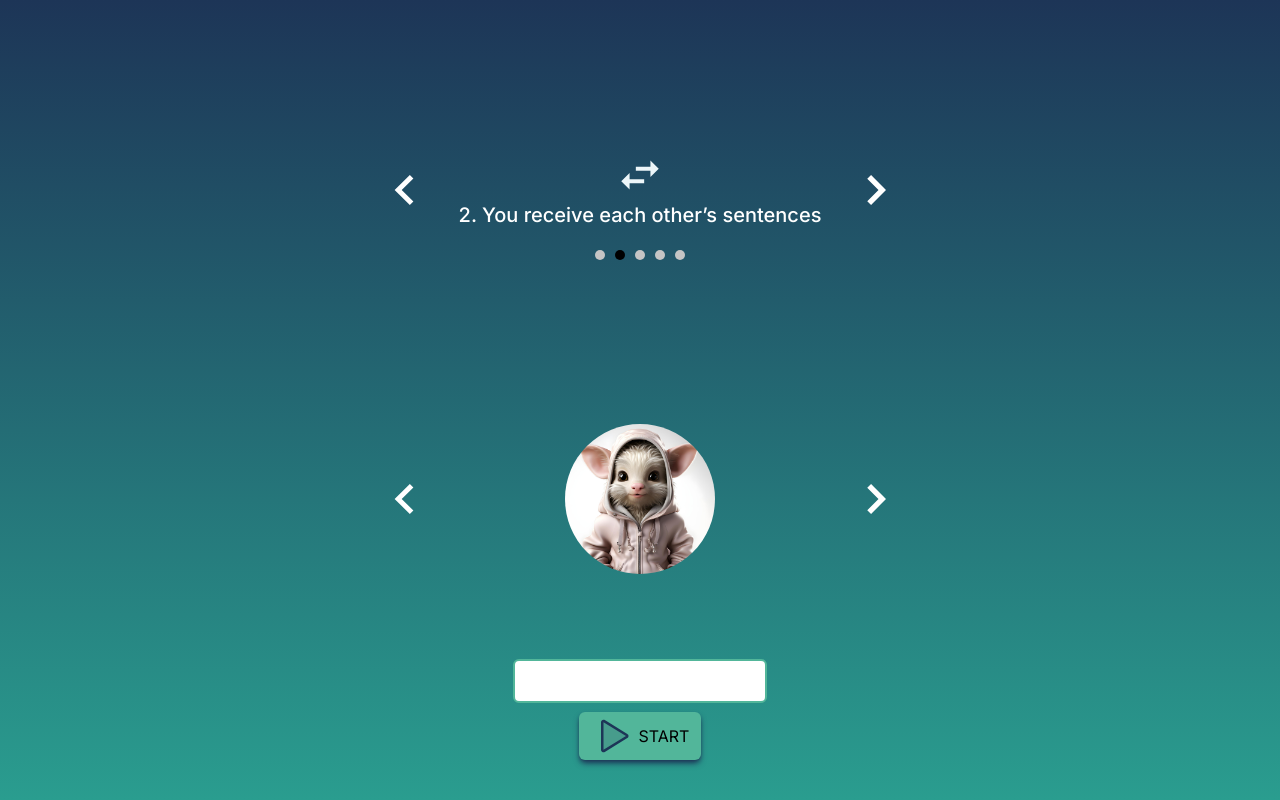
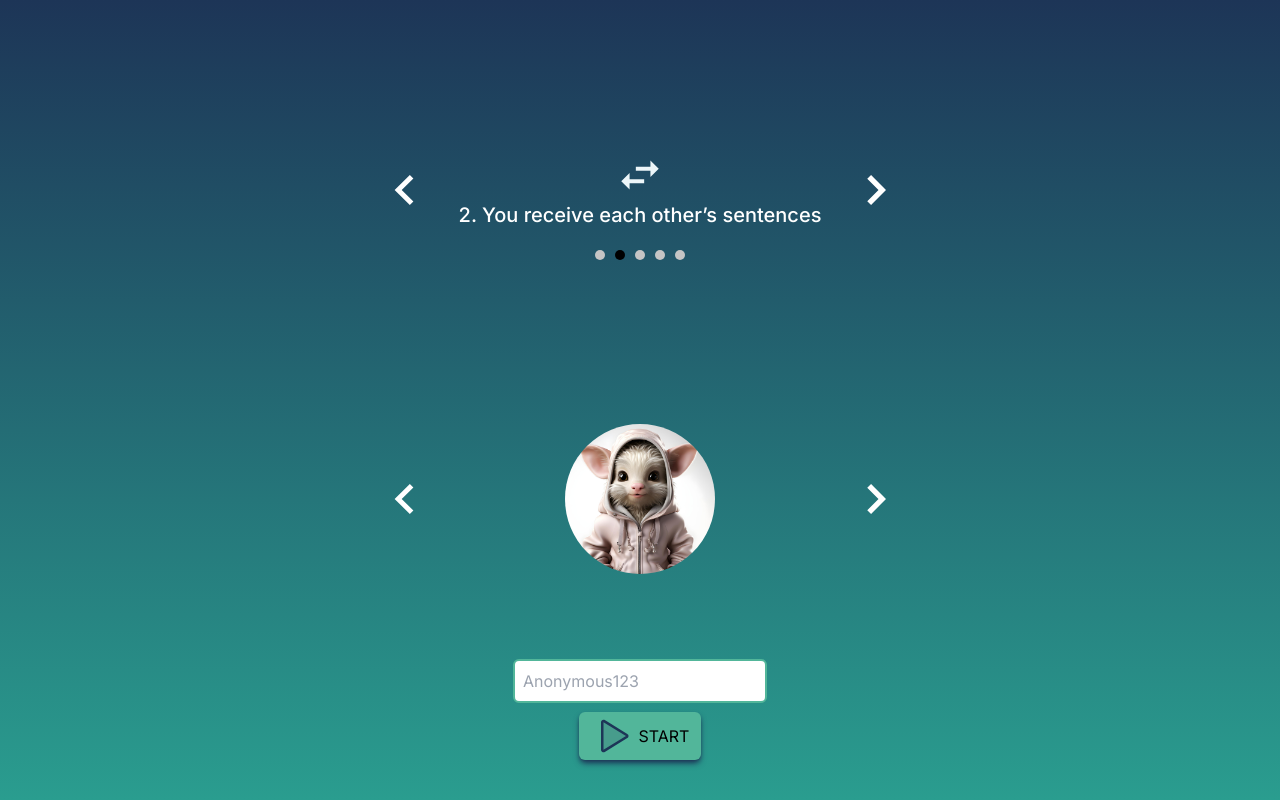
Before and after one commit to dylancobb/in-house-project, a Next.js app: page / in a window 1280 px wide. Built offline with nearby package versions, Linux system fonts and the light colour scheme; no server answers.

Commit message:
Edit input component in Home page

```diff
--- a/app/page.tsx
+++ b/app/page.tsx
@@ -14,7 +14,7 @@ export default function Home() {
     <main className="flex min-h-screen flex-col items-center justify-between py-10">
       <InstructionsSlider />
       <AvatarSlider setCurrentSlide={setCurrentSlide} />
-      <Input setStateUsername={setStateUsername}/>
+      <Input setFunction={setStateUsername} label="username" placeholder="Anonymous123"/>
       <StartButton currentSlide={currentSlide} stateUsername={stateUsername}/>
     </main>
   );
```
